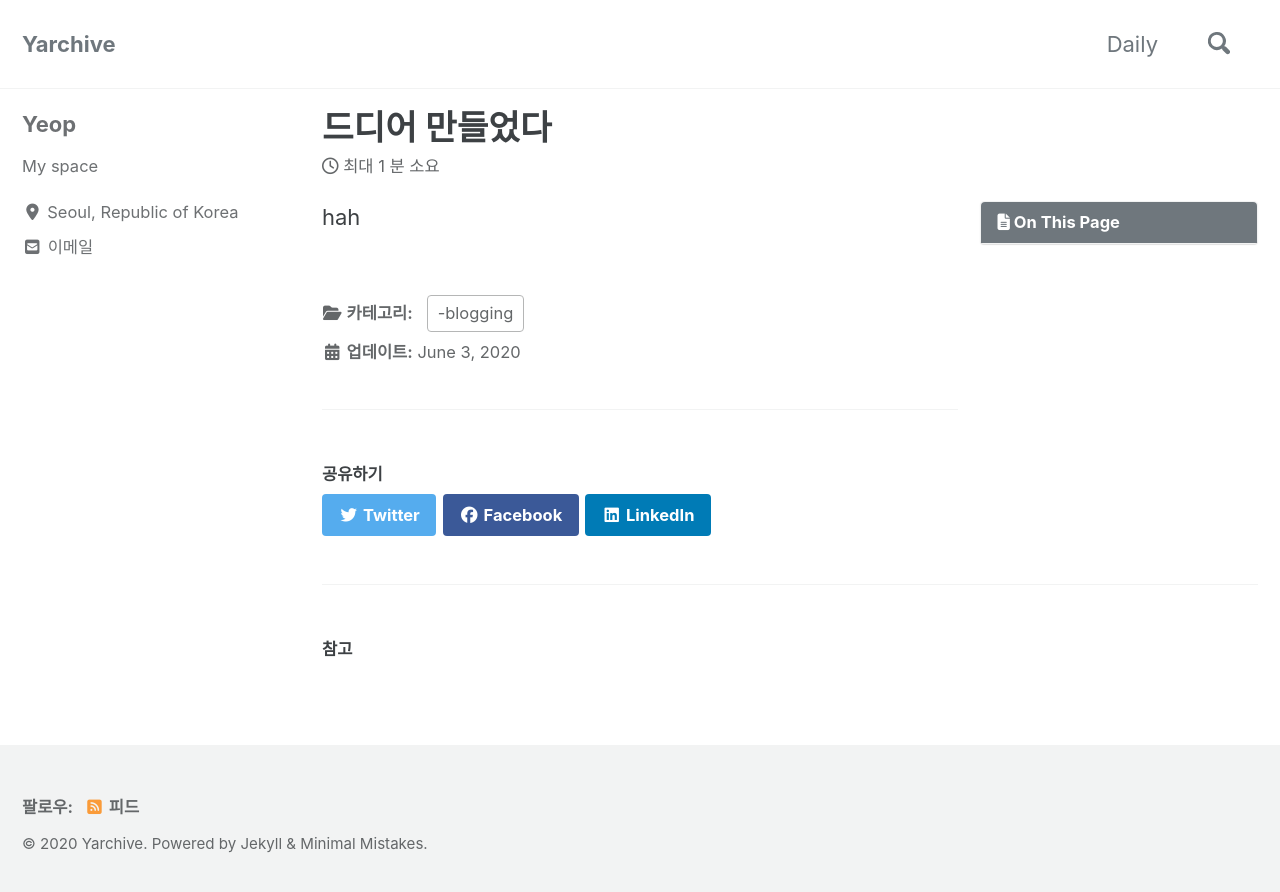
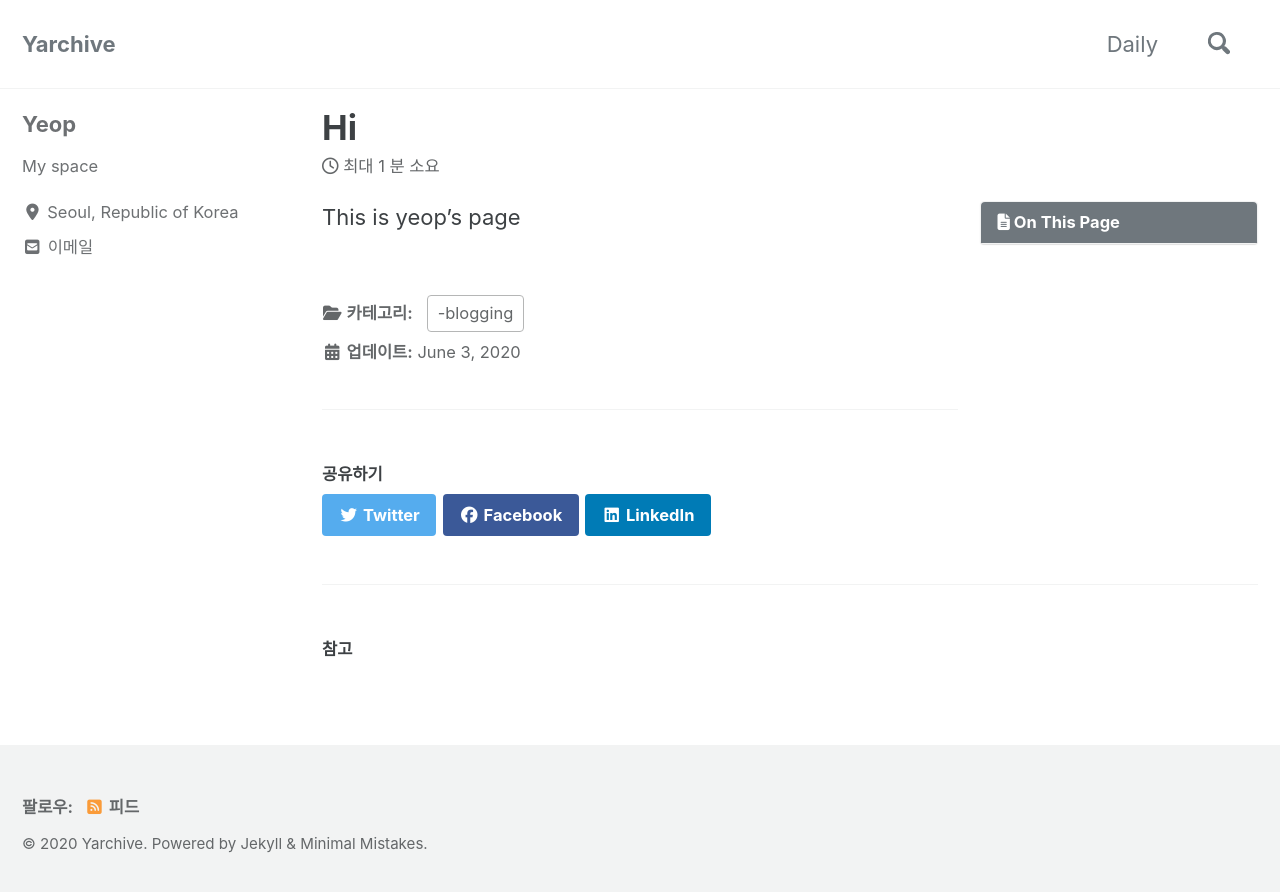
Before and after one commit to jonggleac/jonggleac.github.io, a Jekyll site: the page built from _posts/2020-06-03-firstpost.md, in a window 1280 px wide. Shown: the top 892 px of the page. Built offline with Jekyll 4.4.1, drawn with Linux system fonts in a browser that asks for light colours; cached includes are drawn as plain includes; nearby versions of some CDN libraries.

Commit message:
Update 2020-06-03-firstpost.md

```diff
--- a/_posts/2020-06-03-firstpost.md
+++ b/_posts/2020-06-03-firstpost.md
@@ -1,7 +1,7 @@
 ---
-title:  "드디어 만들었다"
+title:  "Hi"
 categories:
   -blogging
 toc: true
 ---
-hah
+This is yeop's page
```
